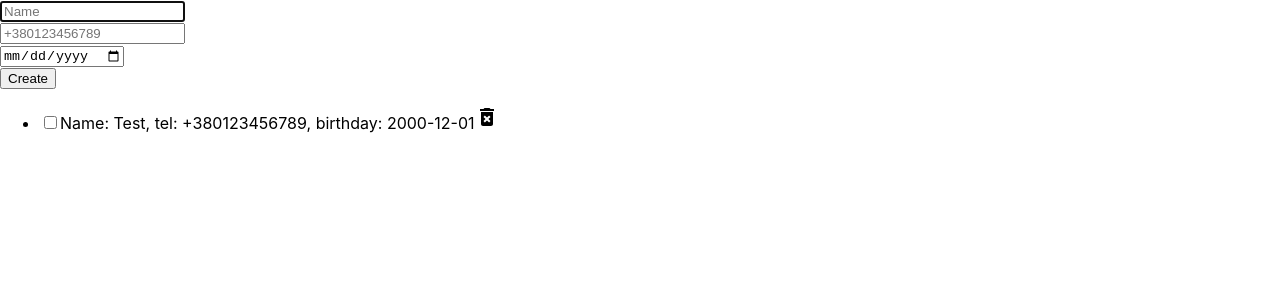
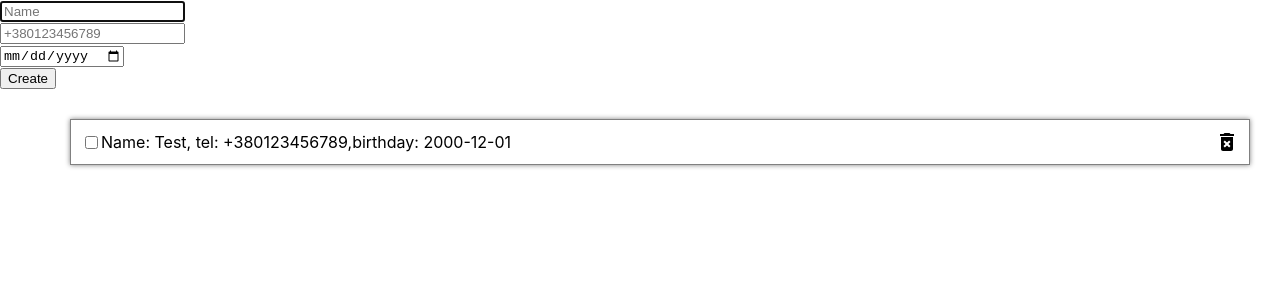
Before and after one commit to pecourses/pe2021-2-contacts-app, a React (Create React App) app: page / in a window 1280 px wide. Shown: the top 300 px of the page. Built offline with nearby package versions, Linux system fonts and the light colour scheme.

Commit message:
Add highlight to contact with birthday

```diff
--- a/package.json
+++ b/package.json
@@ -11,6 +11,8 @@
     "@testing-library/jest-dom": "^5.16.4",
     "@testing-library/react": "^13.1.1",
     "@testing-library/user-event": "^13.5.0",
+    "classnames": "^2.3.1",
+    "date-fns": "^2.28.0",
     "formik": "^2.2.9",
     "react": "^18.1.0",
     "react-dom": "^18.1.0",
@@ -43,5 +45,8 @@
       "last 1 firefox version",
       "last 1 safari version"
     ]
+  },
+  "devDependencies": {
+    "sass": "^1.51.0"
   }
 }
--- a/src/components/ContactsList/ContactsListItem.jsx
+++ b/src/components/ContactsList/ContactsListItem.jsx
@@ -1,7 +1,10 @@
 import React from 'react';
 import { connect } from 'react-redux';
 import DeleteForeverIcon from '@mui/icons-material/DeleteForever';
+import classNames from 'classnames';
 import { updateContact, removeContact } from '../../actions/actionCreators';
+import styles from './ContactsListItem.module.scss';
+import { isBirthdayToday } from '../../utils/dateUtils';
 
 function ContactsListItem (props) {
   const {
@@ -16,8 +19,17 @@ function ContactsListItem (props) {
 
   const handleClickDelete = () => remove(id);
 
+  const isTodayContactBirthday = isBirthdayToday(
+    new Date(birthday),
+    new Date()
+  );
+
+  const contactClassName = classNames(styles.contactInfo, {
+    [styles.contactWithBirthdayToday]: isTodayContactBirthday,
+  });
+
   return (
-    <li>
+    <li className={contactClassName}>
       <input type='checkbox' checked={isFavourite} onChange={handleChange} />
       Name: {name}, tel: {telNumber},
       {!birthday || <span> birthday: {birthday}</span>}
--- /dev/null
+++ b/src/components/ContactsList/ContactsListItem.module.scss
@@ -0,0 +1,18 @@
+.contactInfo {
+  display: flex;
+  align-items: center;
+  padding: 10px;
+  margin: 30px;
+  border: 1px solid grey;
+  box-shadow: 0 0 5px grey;
+  &:hover {
+    background-color: #eee;
+  }
+  & :last-child {
+    margin-left: auto;
+  }
+}
+
+.contactWithBirthdayToday {
+  box-shadow: 0 0 5px red;
+}
--- /dev/null
+++ b/src/utils/dateUtils.js
@@ -0,0 +1,4 @@
+import { getDate, getMonth } from 'date-fns';
+
+export const isBirthdayToday = (date1, date2) =>
+  getDate(date1) === getDate(date2) && getMonth(date1) === getMonth(date2);
```
Also changed, not shown: 1 other file (tests, documents, lock files or other folders).
